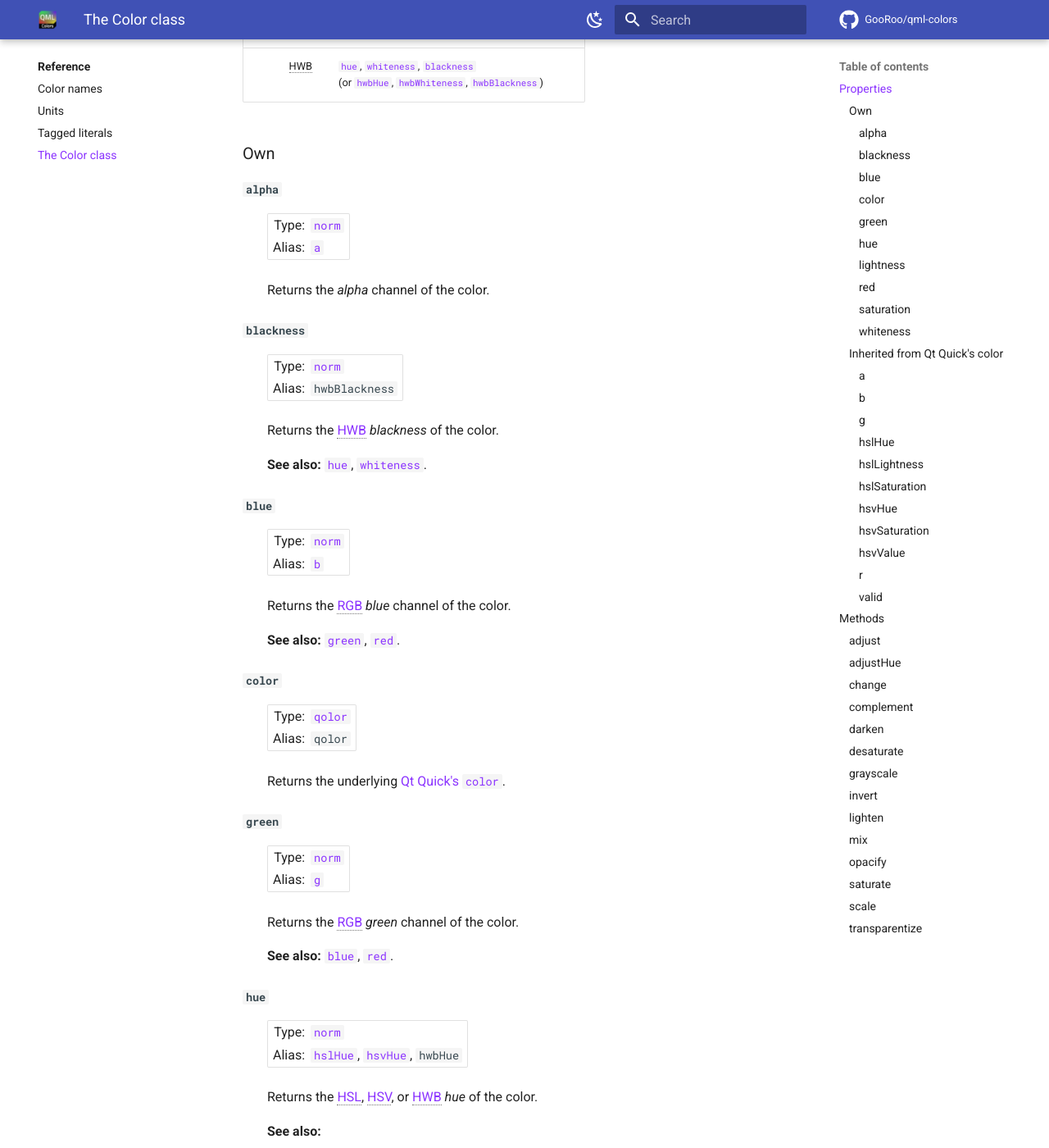
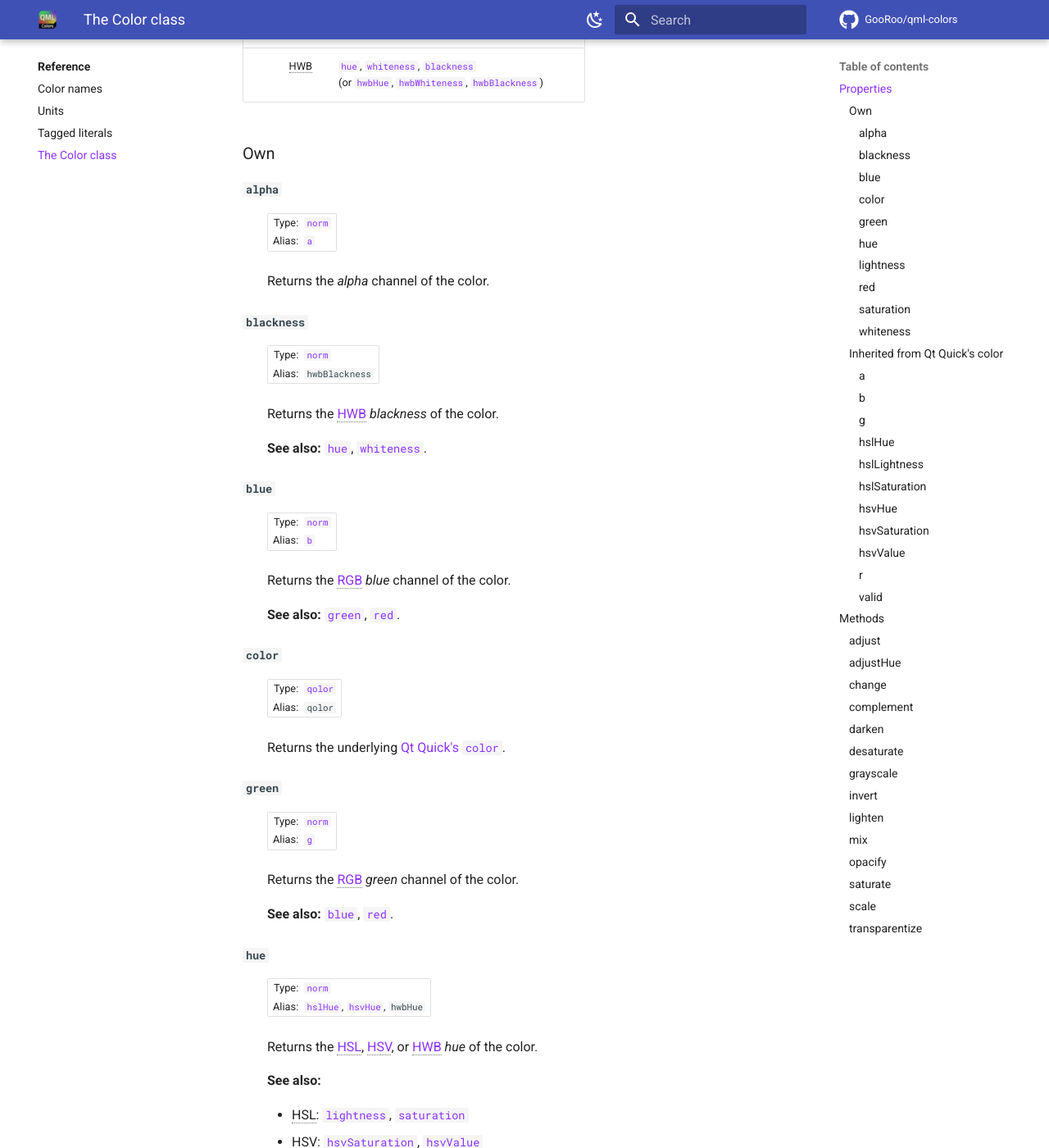
Before and after one commit to GooRoo/qml-colors, an MkDocs documentation site: the page built from docs/reference/color.md, in a window 1280 px wide and 1400 px high, scrolled down 560 px. Shown: the whole window at 82% size. Built offline with MkDocs 1.6.1 and Material for MkDocs 9.7.7, drawn with Linux system fonts in a browser that asks for light colours; comment, search, counter and statistics services are not loaded.

Commit message:
Made the font in some tables in docs smaller

```diff
--- a/docs/stylesheets/extra.css
+++ b/docs/stylesheets/extra.css
@@ -44,11 +44,15 @@ table.type-alias {
 	touch-action: auto;
 }
 
-table.type-alias tr {
+table.type-alias > tr {
 	transition: background-color 125ms;
 }
 
-table.type-alias tr:hover {
+table.type-alias > tr:hover {
 	background-color: rgba(0, 0, 0, .035);
 	box-shadow: 0 .05rem 0 var(--md-default-bg-color) inset;
 }
+
+table.type-alias td {
+	font-size: .64rem;
+}
```
